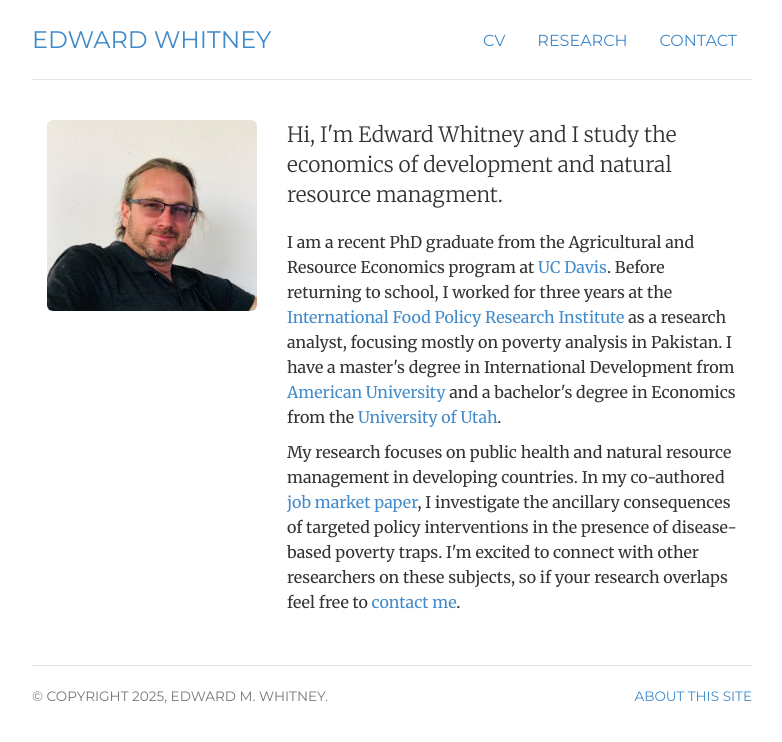
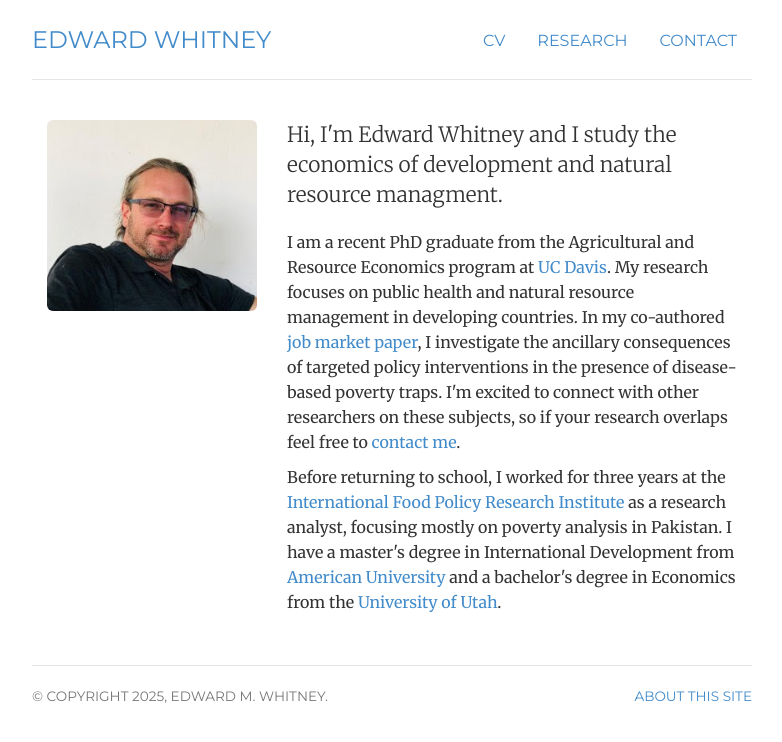
Before and after one commit to edwardmw/edwardmwhitney, a Jekyll site: the page built from index.html, in a window 1280 px wide. Shown: the top 742 px of the page, without its empty margins (248-1030 px from the left). Built offline with Jekyll 4.4.1, drawn with Linux system fonts in a browser that asks for light colours.

Commit message:
updated front page text

```diff
--- a/index.html
+++ b/index.html
@@ -16,10 +16,9 @@
 	<div itemscope itemtype="http://data-vocabulary.org/Person" class="col-sm-8">
 		<p class="lead">Hi, I'm <span itemprop="name">Edward Whitney</span> and I study the economics of development and natural resource managment.</p>
 
-		<p>I am a recent <span itemprop="title">PhD graduate</span> from the Agricultural and Resource Economics program at  <a href="https://are.ucdavis.edu/" target="_blank">UC Davis</a>. Before returning to school, I worked for three years at the <a href="https://www.ifpri.org/" target="_blank">International Food Policy Research Institute</a> as a research analyst, focusing mostly on poverty analysis in Pakistan. I have a master's degree in International Development from <a href="https://www.american.edu/" target="_blank">American University</a> and a bachelor's degree in Economics from the <a href="https://www.utah.edu/" target="_blank">University of Utah</a>.</p>
+		<p>I am a recent <span itemprop="title">PhD graduate</span> from the Agricultural and Resource Economics program at  <a href="https://are.ucdavis.edu/" target="_blank">UC Davis</a>. My research focuses on public health and natural resource management in developing countries. In my co-authored <a  href="jmp/jmp_current.pdf" target = _blank>job market paper</a>, I investigate the ancillary consequences of targeted policy interventions in the presence of disease-based poverty traps. I'm excited to connect with other researchers on these subjects, so if your research overlaps feel free to <a href="http://edwardmwhitney.com/contact" target="_blank">contact me</a>.  </p>
 
-		<p>My research focuses on public health and natural resource management in developing countries.
-			In my co-authored <a  href="jmp/jmp_current.pdf" target = _blank>job market paper</a>, I investigate the ancillary consequences of targeted policy interventions in the presence of disease-based poverty traps. I'm excited to connect with other researchers on these subjects, so if your research overlaps feel free to <a href="http://edwardmwhitney.com/contact" target="_blank">contact me</a>.  </p>
+			<p>Before returning to school, I worked for three years at the <a href="https://www.ifpri.org/" target="_blank">International Food Policy Research Institute</a> as a research analyst, focusing mostly on poverty analysis in Pakistan. I have a master's degree in International Development from <a href="https://www.american.edu/" target="_blank">American University</a> and a bachelor's degree in Economics from the <a href="https://www.utah.edu/" target="_blank">University of Utah</a>.</p>
 	</div>
 </div>
 <!-- </div> -->
--- a/research/index.html
+++ b/research/index.html
@@ -5,7 +5,7 @@
 research: active
 contact: passive
 
-description: Research by Edward Whitney, a PhD. graduate from the Agricultural and Resource Economics program at University of California--Davis.
+description: Research by Edward Whitney, a PhD graduate from the Agricultural and Resource Economics program at University of California--Davis.
 ---
 
 <div class="publications">
```
